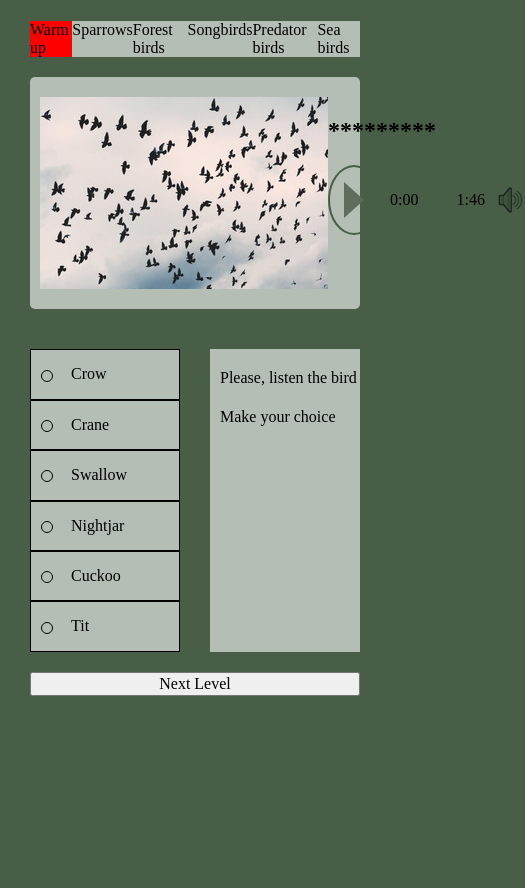
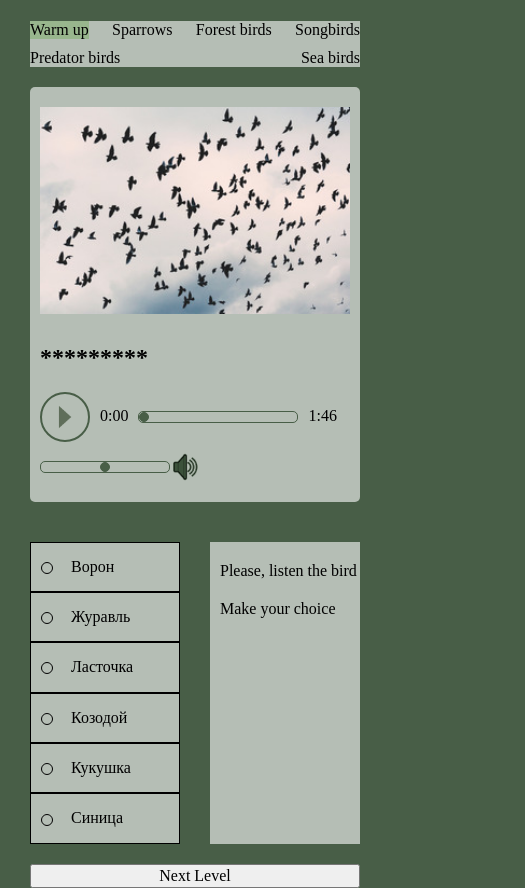
Before and after one commit to DzmitrySm/dzmitrysm-JSFE2022Q3, a website: page Songbird/src/pages/quizPage/index.html in a window 390 px wide. Shown: the part 59-947 px from the top of the page, 525 px wide, since content can reach past the window. Before the commit the page ends 844 px from the top, so only its background shows below. Drawn offline with Linux system fonts and the light colour scheme.

Commit message:
feat: add audio for clear answer, add adaptive for game page

```diff
--- a/Songbird/src/pages/quizPage/index.html
+++ b/Songbird/src/pages/quizPage/index.html
@@ -13,7 +13,10 @@
     <div class="container">
       <div class="wrapper-logo-score">
         <h1>Songbird</h1>
-        <span>Score: 0</span>
+        <div>
+          <span>Score:</span>
+          <span class="score-game">0</span>
+        </div>
       </div>
       <ul class="list-groups-birds">
         <li class="group-birds group-birds-active">Warm up</li>
@@ -34,7 +37,7 @@
             <img  class="question-bird" src="../../assets/images/question-bird1.jpg">
           </div>
           <div class="container-player">
-            <h2>*********</h2>
+            <h2 class="bird-name">*********</h2>
             <div class="wrapper-player">
               <audio class="audio-pl"></audio>
               <div class="circle-btn-play">
@@ -61,12 +64,12 @@
     <div class="flex-quiz-section">
       <article class="answers">
         <ul class="list-answers">
-          <li class="answer">Crow</li>
-          <li class="answer">Crane</li>
-          <li class="answer">Swallow</li>
-          <li class="answer">Nightjar</li>
-          <li class="answer">Cuckoo</li>
-          <li class="answer">Tit</li>
+          <li class="answer">Ворон</li>
+          <li class="answer">Журавль</li>
+          <li class="answer">Ласточка</li>
+          <li class="answer">Козодой</li>
+          <li class="answer">Кукушка</li>
+          <li class="answer">Синица</li>
         </ul>
       </article>
       <article class="clear-answer-info-bird">
--- a/Songbird/src/pages/quizPage/index.js
+++ b/Songbird/src/pages/quizPage/index.js
@@ -12,6 +12,14 @@ const birdGroupItem = Array.from(document.querySelectorAll('.group-birds'));
 const birdItem = Array.from(document.querySelectorAll('.answer'));
 const listAnswers = document.querySelector('.list-answers');
 const wholeDuration = document.querySelector('.whole-duration');
+const birdName = document.querySelector('.bird-name');
+const sucsessAnswerImg = document.querySelector('.question-bird');
+const btnNextLevel = document.querySelector('.btn-next-level');
+const voiceOFMove = document.createElement('audio');
+voiceOFMove.src = '../../assets/sounds/zvuk-pobedyi-vyiigryisha.mp3';
+body.append(voiceOFMove);
+
+//btnNextLevel.disabled = true;
 
 const birdsData = [
   [
@@ -319,6 +327,8 @@ const birdsData = [
 listGroupBirds.addEventListener('click', (event) => {
   if (event.target.textContent === 'Warm up') {
     for (let i = 0; i < 6; i++) {
+      birdName.textContent = '*********';
+      sucsessAnswerImg.src = '../../assets/images/question-bird1.jpg';
       randomSong();
       audioPl.currentTime = 0;
       imgPlay.src = '../../assets/images/play-btn.png';
@@ -326,9 +336,12 @@ listGroupBirds.addEventListener('click', (event) => {
       birdItem.forEach((y) => y.classList.remove('group-birds-active'));
       event.target.classList.add('group-birds-active');
       birdItem[i].textContent = birdsData[0][i].name;
-    }
-  } if (event.target.textContent === 'Sparrows') {
+    }}
+
+  if (event.target.textContent === 'Sparrows') {
     for (let i = 0; i < 6; i++) {
+      birdName.textContent = '*********';
+      sucsessAnswerImg.src = '../../assets/images/question-bird1.jpg';
       randomSong();
       audioPl.currentTime = 0;
       imgPlay.src = '../../assets/images/play-btn.png';
@@ -339,11 +352,16 @@ listGroupBirds.addEventListener('click', (event) => {
       listAnswers.addEventListener('click', (event) => {
         if (event.target.textContent === birdsData[1][i].name && birdsData[1][i].audio === audioPl.src) {
           event.target.classList.add('group-birds-active');
+          birdName.textContent = birdsData[1][i].name;
+          sucsessAnswerImg.src = birdsData[1][i].image;
+          playAudioWin();
         }
       });
     }
   } if (event.target.textContent === 'Forest birds') {
     for (let i = 0; i < 6; i++) {
+      birdName.textContent = '*********';
+      sucsessAnswerImg.src = '../../assets/images/question-bird1.jpg';
       randomSong();
       audioPl.currentTime = 0;
       imgPlay.src = '../../assets/images/play-btn.png';
@@ -354,11 +372,16 @@ listGroupBirds.addEventListener('click', (event) => {
       listAnswers.addEventListener('click', (event) => {
         if (event.target.textContent === birdsData[2][i].name && birdsData[2][i].audio === audioPl.src) {
           event.target.classList.add('group-birds-active');
+          birdName.textContent = birdsData[2][i].name;
+          sucsessAnswerImg.src = birdsData[2][i].image;
+          playAudioWin();
         }
       });
     }
   } if (event.target.textContent === 'Songbirds') {
     for (let i = 0; i < 6; i++) {
+      birdName.textContent = '*********';
+      sucsessAnswerImg.src = '../../assets/images/question-bird1.jpg';
       randomSong();
       audioPl.currentTime = 0;
       imgPlay.src = '../../assets/images/play-btn.png';
@@ -369,11 +392,16 @@ listGroupBirds.addEventListener('click', (event) => {
       listAnswers.addEventListener('click', (event) => {
         if (event.target.textContent === birdsData[3][i].name && birdsData[3][i].audio === audioPl.src) {
           event.target.classList.add('group-birds-active');
+          birdName.textContent = birdsData[3][i].name;
+          sucsessAnswerImg.src = birdsData[3][i].image;
+          playAudioWin();
         }
       });
     }
   } if (event.target.textContent === 'Predator birds') {
     for (let i = 0; i < 6; i++) {
+      birdName.textContent = '*********';
+      sucsessAnswerImg.src = '../../assets/images/question-bird1.jpg';
       randomSong();
       audioPl.currentTime = 0;
       imgPlay.src = '../../assets/images/play-btn.png';
@@ -384,11 +412,16 @@ listGroupBirds.addEventListener('click', (event) => {
       listAnswers.addEventListener('click', (event) => {
         if (event.target.textContent === birdsData[4][i].name && birdsData[4][i].audio === audioPl.src) {
           event.target.classList.add('group-birds-active');
+          birdName.textContent = birdsData[4][i].name;
+          sucsessAnswerImg.src = birdsData[4][i].image;
+          playAudioWin();
         }
       });
     }
   } if (event.target.textContent === 'Sea birds') {
     for (let i = 0; i < 6; i++) {
+      birdName.textContent = '*********';
+      sucsessAnswerImg.src = '../../assets/images/question-bird1.jpg';
       randomSong();
       audioPl.currentTime = 0;
       imgPlay.src = '../../assets/images/play-btn.png';
@@ -399,6 +432,9 @@ listGroupBirds.addEventListener('click', (event) => {
       listAnswers.addEventListener('click', (event) => {
         if (event.target.textContent === birdsData[5][i].name && birdsData[5][i].audio === audioPl.src) {
           event.target.classList.add('group-birds-active');
+          birdName.textContent = birdsData[5][i].name;
+          sucsessAnswerImg.src = birdsData[5][i].image;
+          playAudioWin();
         }
       });
     }
@@ -495,3 +531,12 @@ function randomSong() {
 /* function clearAnswer() {
   if (audio.src === )
 } */
+
+
+function playAudioWin() {
+  voiceOFMove.currentTime = 0;
+  audioPl.currentTime = 0;
+  audioPl.pause();
+  imgPlay.src = '../../assets/images/play-btn.png';
+  voiceOFMove.play();
+}
--- a/Songbird/src/pages/quizPage/style.scss
+++ b/Songbird/src/pages/quizPage/style.scss
@@ -43,6 +43,7 @@
 .question-bird {
   display: block;
   padding-left: 10px;
+  width: 100%;
 }
 
 * {
@@ -68,6 +69,7 @@
   padding: 20px 0;
   width: 100%;
   display: flex;
+  gap: 10px;
   justify-content: space-between;
   border-radius: 5px;
   background: #b5beb5;
@@ -107,7 +109,7 @@
 }
 
 .group-birds-active {
-background: red !important ;
+background: #98b68d !important ;
 }
 
 .clear-answer-info-bird {
@@ -278,3 +280,117 @@ p {
   background: #485E47;
   cursor: pointer;
 }
+
+
+@media screen and (max-width: 1100px) {
+
+  .container {
+    padding: 0 10px;
+}
+
+.circle-btn-play {
+  width: 50px;
+  height: 50px;
+  .btn-play-img {
+    width: 30px;
+    height: 30px;
+  }
+}
+
+  .wrapper-player {
+  .wrapper-range-duration {
+    width: 35%;
+    .inp-range {
+      width: 100%;
+    }
+  }
+}
+}
+
+@media screen and (max-width: 780px) {
+
+.wrapper-img {
+  width: 100%;
+}
+
+.question-bird {
+  display: block;
+  padding: 0 10px;
+  width: 100%;
+}
+
+.container {
+  max-width: 1920px;
+  margin: 0 auto;
+  padding: 0 30px;
+  .wrapper-logo-score {
+    display: flex;
+    justify-content: space-between;
+    align-items: center;
+  }
+  .list-groups-birds {
+    display: flex;
+    justify-content: space-between;
+    flex-wrap: wrap;
+    gap: 10px;
+    padding: 0;
+    margin: 0;
+    background: #b5beb5;
+    .group-birds {
+      list-style: none;
+      cursor: pointer;
+    }
+  }
+}
+
+.flex-wrapper {
+  flex-direction: column;
+  .container-player {
+    width: 100%;
+    padding-left: 10px;
+    .audio-pl {
+      width: 100%;
+    }
+  }
+}
+
+.wrapper-player {
+  width: 100%;
+  justify-content: space-between;
+  .wrapper-range-duration {
+    .inp-range {
+      width: 100%;
+    }
+  }
+
+}
+
+
+}
+
+
+@media screen and (max-width: 540px) {
+
+  .wrapper-volume {
+    display: flex;
+    align-items: center;
+    width: 50%;
+    .volume-icon {
+      width: 30px;
+    }
+  }
+
+  .wrapper-player {
+    width: 100%;
+    justify-content: start;
+    flex-wrap: wrap;
+    .wrapper-range-duration {
+      width: 50%;
+      .inp-range {
+        width: 100%;
+      }
+    }
+
+  }
+
+}
```
Also changed, not shown: Songbird/src/pages/quizPage/style.css, 2 other files.
